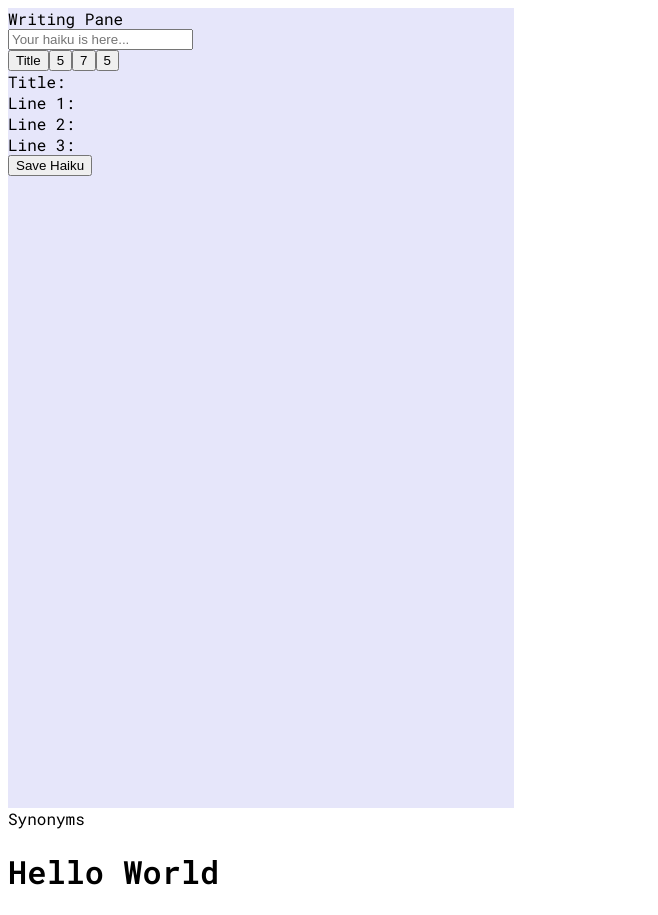
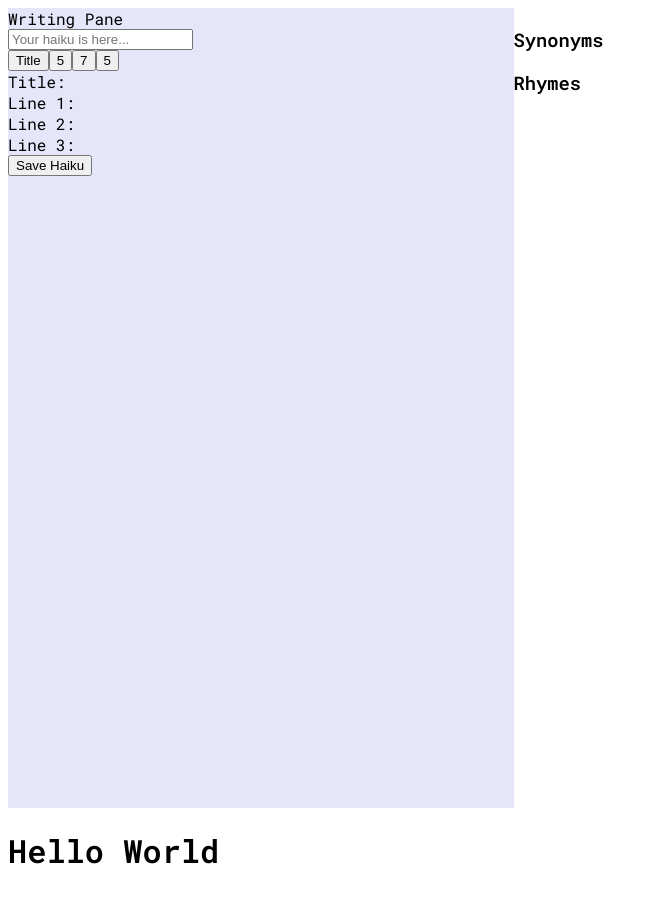
Before and after one commit to TeamCharizardzEye/haiku-assistant, a React app: page / in a window 1280 px wide. Shown: the whole page, without its empty margins (0-658 px from the left). After the commit the page ends 894 px from the top, so only its background shows below. Built offline with nearby package versions, Linux system fonts and the light colour scheme.

Commit message:
added show gifs functionality

```diff
--- a/client/components/GifWindow.jsx
+++ b/client/components/GifWindow.jsx
@@ -1,7 +1,18 @@
 import React, { Component } from 'react';
+import { useSelector } from 'react-redux';
 
 function GifWindow() {
-  return <div className="App"></div>;
+  const gif1 = useSelector((state) => state.haikus.gif1);
+  const gif2 = useSelector((state) => state.haikus.gif2);
+  const gif3 = useSelector((state) => state.haikus.gif3);
+
+  return (
+    <div className="gif-window">
+      <p><img src={gif1}/></p>
+      <p><img src={gif2}/></p>
+      <p><img src={gif3}/></p>
+    </div>
+  );
 }
 
 export default GifWindow;
--- a/client/components/RhymesDisplay.jsx
+++ b/client/components/RhymesDisplay.jsx
@@ -1,7 +1,21 @@
 import React, { Component } from 'react';
+import { useSelector } from 'react-redux';
 
 function RhymesDisplay() {
-  return <div className="App"></div>;
+  const rhymes = useSelector((state) => state.haikus.rhymes);
+
+  const populateRhymes = (rhymes) => {
+    return rhymes.map((rhyme, idx) => {
+      return <button key={rhyme.concat(idx)} value={rhyme} onClick={() => console.log(rhyme)}>{rhyme}</button>
+    })
+  }
+
+  return  (
+    <div className="rhymes">
+      <h3>Rhymes</h3>
+      {populateRhymes(rhymes)}
+    </div>
+  );
 }
 
 export default RhymesDisplay;
--- a/client/components/SynonymsDisplay.jsx
+++ b/client/components/SynonymsDisplay.jsx
@@ -1,7 +1,21 @@
 import React, { Component } from 'react';
+import { useSelector } from 'react-redux';
 
 function SynonymsDisplay() {
-  return <div>Synonyms</div>;
+  const syns = useSelector((state) => state.haikus.synonyms);
+
+  const populateSyns = (syns) => {
+    return syns.map((syn, idx) => {
+      return <button key={syn.concat(idx)} value={syn} onClick={() => console.log(syn)}>{syn}</button>
+    })
+  }
+
+  return  (
+    <div className="rhymes">
+      <h3>Synonyms</h3>
+      {populateSyns(syns)}
+    </div>
+  );
 }
 
 export default SynonymsDisplay;
--- a/client/containers/GifContainer.jsx
+++ b/client/containers/GifContainer.jsx
@@ -3,7 +3,7 @@ import GifWindow from '../components/GifWindow.jsx';
 
 function GifContainer() {
   return (
-    <div className="App">
+    <div className="gif-container">
       <GifWindow></GifWindow>
     </div>
   );
--- a/client/containers/HaikuContainer.jsx
+++ b/client/containers/HaikuContainer.jsx
@@ -1,6 +1,6 @@
 import React, { useState, useEffect } from 'react';
 import { useSelector, useDispatch } from 'react-redux';
-import { updateTextActionCreator } from '../actions/actions.js';
+import { updateTextActionCreator, updateGifsActionCreator } from '../actions/actions.js';
 // import WritingPane from '../components/WritingPane.jsx';
 import PoemLineDisplay from '../components/PoemLineDisplay.jsx';
 
@@ -51,7 +51,28 @@ const WritingPane = ({
 
   const handleTextLine = (e) => {
     const wordArr = textLineInput.split(' ');
+    let response;
+
     dispatch(updateTextActionCreator(e.target.name, wordArr));
+
+    if (e.target.name !== 'title') {
+      fetch("gifs", {
+        method: "POST",
+        body: JSON.stringify({
+          'phrase': textLineInput
+        }),
+        headers: { "Content-Type": "application/json" },
+      })
+        .then(data => data.json())
+        .then(data => {
+          console.log(data, e.target.name);
+          response = data;
+          return response;
+        }).then(response => {
+          dispatch(updateGifsActionCreator(e.target.name, response));
+        });
+    }
+
     document.getElementsByName("writing-pane-field")[0].value = '';
   }
 
--- a/client/containers/MainContainer.jsx
+++ b/client/containers/MainContainer.jsx
@@ -6,7 +6,7 @@ import SuggestionContainer from './SuggestionContainer.jsx';
 
 function MainContainer() {
   return (
-    <div className="App">
+    <div className="main-container">
       <AuthenticationContainer></AuthenticationContainer>
       <GifContainer></GifContainer>
       <HaikuContainer></HaikuContainer>
--- a/client/reducers/haikuReducer.js
+++ b/client/reducers/haikuReducer.js
@@ -21,20 +21,25 @@ const haikusReducer = (state = initialState, action) => {
       const reference = action.payload.reference;
 
       //check what gif ID is and reassign it in state
-      if (gifId === 1) {
+      if (gifId === 'textLine1') {
         return {
           ...state,
           gif1: reference,
         };
-      } else if (gifId === 2) {
+      } else if (gifId === 'textLine2') {
         return {
           ...state,
           gif2: reference,
         };
-      } else if (gifId === 3) {
+      } else if (gifId === 'textLine3') {
         return {
           ...state,
           gif3: reference,
+        };
+      } else {
+        console.log(gifId, reference);
+        return {
+          ...state,
         };
       }
       break;
--- a/client/styles.css
+++ b/client/styles.css
@@ -1,5 +1,9 @@
 body {
   font-family: 'Roboto Mono', monospace;
+}
+
+.main-container {
+  display: flex;
 }
 
 .haiku-container {
```
Also changed, not shown: 1 other file (tests, documents, lock files or other folders).
